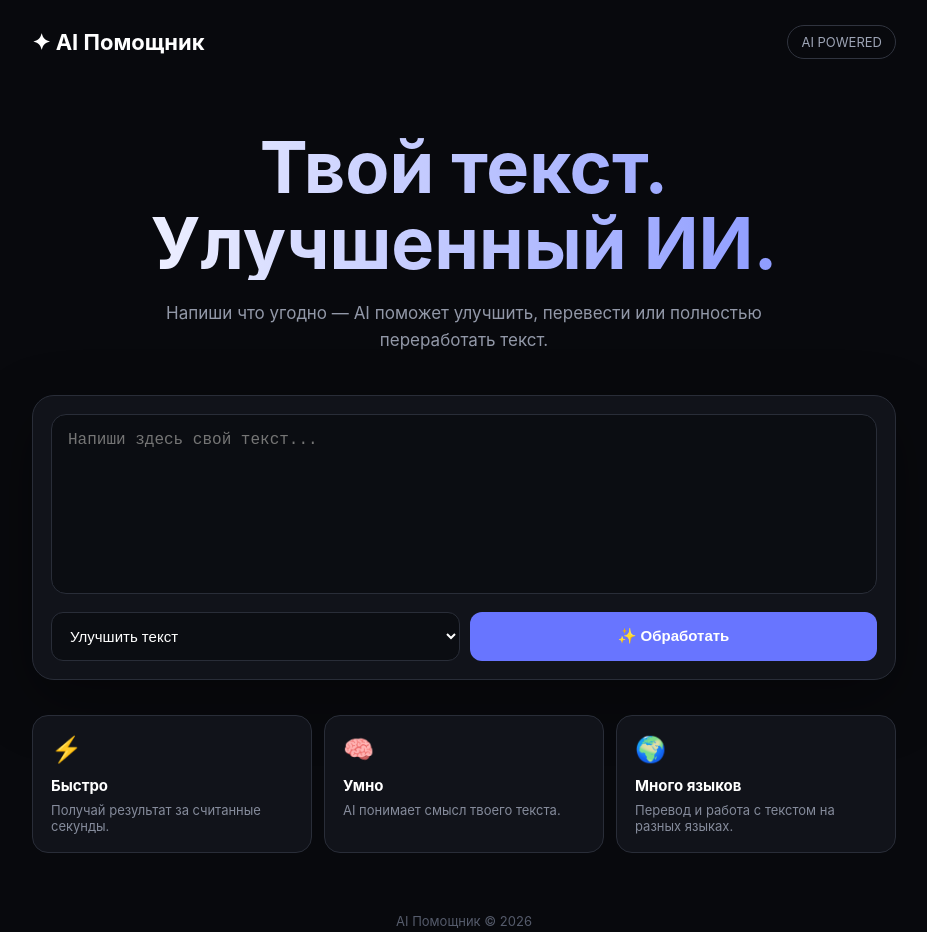
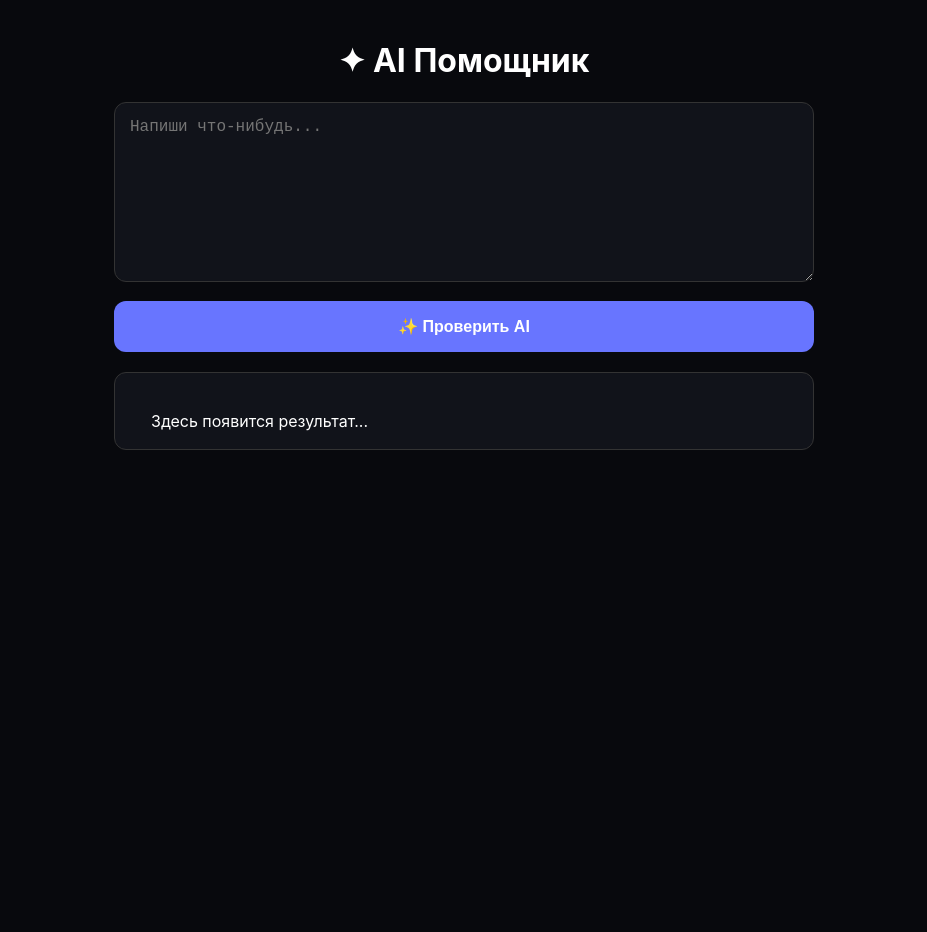
Before and after one commit to dw6fz9nr88-commits/-ai-text-helper, a plain HTML site: page index.html in a window 1280 px wide. Shown: the whole page, without its empty margins (176-1103 px from the left). After the commit the page ends 800 px from the top, so only its background shows below. Drawn offline with Linux system fonts and the light colour scheme.

Commit message:
Refactor HTML structure and styles

```diff
--- a/index.html
+++ b/index.html
@@ -6,182 +6,55 @@
 <title>AI Помощник</title>
 
 <style>
-* {
-    box-sizing: border-box;
+body {
     margin: 0;
-    padding: 0;
-}
-
-body {
-    font-family: -apple-system, BlinkMacSystemFont, "Segoe UI", sans-serif;
+    padding: 20px;
     background: #08090d;
     color: white;
-    min-height: 100vh;
+    font-family: -apple-system, BlinkMacSystemFont, "Segoe UI", sans-serif;
 }
 
 .container {
-    max-width: 900px;
+    max-width: 700px;
     margin: auto;
-    padding: 25px 18px;
 }
 
-header {
-    display: flex;
-    justify-content: space-between;
-    align-items: center;
-    margin-bottom: 70px;
-}
-
-.logo {
-    font-size: 22px;
-    font-weight: 700;
-}
-
-.badge {
-    padding: 8px 13px;
-    border: 1px solid #30343f;
-    border-radius: 20px;
-    color: #9da4b5;
-    font-size: 13px;
-}
-
-.hero {
+h1 {
     text-align: center;
-}
-
-.hero h1 {
-    font-size: clamp(38px, 10vw, 72px);
-    line-height: 1.05;
-    margin-bottom: 20px;
-    background: linear-gradient(90deg, #ffffff, #7c8cff);
-    -webkit-background-clip: text;
-    color: transparent;
-}
-
-.hero p {
-    color: #9298a8;
-    font-size: 17px;
-    line-height: 1.6;
-    max-width: 600px;
-    margin: 0 auto 40px;
-}
-
-.card {
-    background: #11131a;
-    border: 1px solid #292d38;
-    border-radius: 22px;
-    padding: 18px;
-    text-align: left;
-    box-shadow: 0 20px 60px rgba(0,0,0,.35);
 }
 
 textarea {
     width: 100%;
     height: 180px;
-    resize: none;
-    background: #0b0d12;
-    border: 1px solid #292d38;
-    border-radius: 15px;
+    box-sizing: border-box;
+    padding: 15px;
+    border-radius: 12px;
+    background: #11131a;
     color: white;
-    padding: 16px;
+    border: 1px solid #333;
     font-size: 16px;
-    outline: none;
-}
-
-textarea:focus {
-    border-color: #6875ff;
-}
-
-.options {
-    display: flex;
-    gap: 10px;
-    margin-top: 14px;
-    flex-wrap: wrap;
-}
-
-select {
-    flex: 1;
-    min-width: 180px;
-    padding: 14px;
-    background: #0b0d12;
-    color: white;
-    border: 1px solid #292d38;
-    border-radius: 12px;
-    font-size: 15px;
 }
 
 button {
-    flex: 1;
-    min-width: 150px;
-    border: none;
+    width: 100%;
+    margin-top: 15px;
+    padding: 16px;
+    border: 0;
     border-radius: 12px;
     background: #6875ff;
     color: white;
-    font-size: 15px;
-    font-weight: 600;
-    cursor: pointer;
-    padding: 14px;
+    font-size: 16px;
+    font-weight: bold;
 }
 
-button:active {
-    transform: scale(.98);
-}
-
-.result {
-    display: none;
-    margin-top: 18px;
-    padding: 18px;
-    border-radius: 15px;
-    background: #0b0d12;
-    border: 1px solid #292d38;
-    color: #d9dce5;
-    line-height: 1.6;
-}
-
-.features {
-    display: grid;
-    grid-template-columns: repeat(3, 1fr);
-    gap: 12px;
-    margin-top: 35px;
-}
-
-.feature {
+#result {
+    margin-top: 20px;
     padding: 18px;
     background: #11131a;
-    border: 1px solid #292d38;
-    border-radius: 16px;
-}
-
-.feature span {
-    font-size: 25px;
-}
-
-.feature h3 {
-    margin-top: 12px;
-    font-size: 15px;
-}
-
-.feature p {
-    margin-top: 7px;
-    font-size: 13px;
-    color: #858b9b;
-}
-
-footer {
-    text-align: center;
-    color: #555b6b;
-    margin-top: 60px;
-    font-size: 13px;
-}
-
-@media (max-width: 600px) {
-    .features {
-        grid-template-columns: 1fr;
-    }
-
-    header {
-        margin-bottom: 50px;
-    }
+    border: 1px solid #333;
+    border-radius: 12px;
+    white-space: pre-wrap;
+    min-height: 30px;
 }
 </style>
 </head>
@@ -190,119 +63,71 @@ footer {
 
 <div class="container">
 
-<header>
-    <div class="logo">✦ AI Помощник</div>
-    <div class="badge">AI POWERED</div>
-</header>
+<h1>✦ AI Помощник</h1>
 
-<section class="hero">
+<textarea
+    id="text"
+    placeholder="Напиши что-нибудь..."
+></textarea>
 
-<h1>Твой текст.<br>Улучшенный ИИ.</h1>
+<button onclick="processText()">
+    ✨ Проверить AI
+</button>
 
-<p>
-Напиши что угодно — AI поможет улучшить,
-перевести или полностью переработать текст.
-</p>
-
-<div class="card">
-
-<textarea id="text" placeholder="Напиши здесь свой текст..."></textarea>
-
-<div class="options">
-
-<select id="action">
-    <option>Улучшить текст</option>
-    <option>Перевести на польский</option>
-    <option>Перевести на английский</option>
-    <option>Сделать текст для TikTok</option>
-    <option>Сократить текст</option>
-</select>
-
-<button onclick="processText()">✨ Обработать</button>
-
+<div id="result">
+    Здесь появится результат...
 </div>
-
-<div class="result" id="result"></div>
-
-</div>
-
-</section>
-
-<div class="features">
-
-<div class="feature">
-<span>⚡</span>
-<h3>Быстро</h3>
-<p>Получай результат за считанные секунды.</p>
-</div>
-
-<div class="feature">
-<span>🧠</span>
-<h3>Умно</h3>
-<p>AI понимает смысл твоего текста.</p>
-</div>
-
-<div class="feature">
-<span>🌍</span>
-<h3>Много языков</h3>
-<p>Перевод и работа с текстом на разных языках.</p>
-</div>
-
-</div>
-
-<footer>
-AI Помощник © 2026
-</footer>
 
 </div>
 
 <script>
 
-<!DOCTYPE html>
+async function processText() {
 
-<html lang="ru">
+    const text = document.getElementById("text").value;
+    const result = document.getElementById("result");
 
-<head>
+    result.innerText = "1️⃣ Кнопка работает...\n";
 
-<meta charset="UTF-8">
+    if (!text.trim()) {
+        result.innerText += "❌ Текст пустой.";
+        return;
+    }
 
-<meta name="viewport" content="width=device-width, initial-scale=1.0">
+    result.innerText += "2️⃣ Текст получен.\n";
+    result.innerText += "3️⃣ Отправляю запрос на /api/chat...\n";
 
-<title>AI Помощник</title>
+    try {
 
-<style>
+        const response = await fetch("/api/chat", {
+            method: "POST",
 
-* {
+            headers: {
+                "Content-Type": "application/json"
+            },
 
-    box-sizing: border-box;
+            body: JSON.stringify({
+                message: text
+            })
+        });
 
-    margin: 0;
+        result.innerText +=
+            "4️⃣ Сервер ответил. HTTP: " +
+            response.status +
+            "\n";
 
-    padding: 0;
+        const raw = await response.text();
 
-}
+        result.innerText +=
+            "5️⃣ Ответ сервера:\n" +
+            raw;
 
-body {
+    } catch (error) {
 
-    font-family: -apple-system, BlinkMacSystemFont, "Segoe UI", sans-serif;
-
-    background: #08090d;
-
-    color: white;
-
-    min-height: 100vh;
-
-}
-
-.container {
-
-    max-width: 900px;
-
-    margin: auto;
-
-    padding: 25px 18px;
-
-
+        result.innerText +=
+            "\n❌ ОШИБКА JAVASCRIPT:\n" +
+            error.message;
+    }
 }
 
 </script>
```
